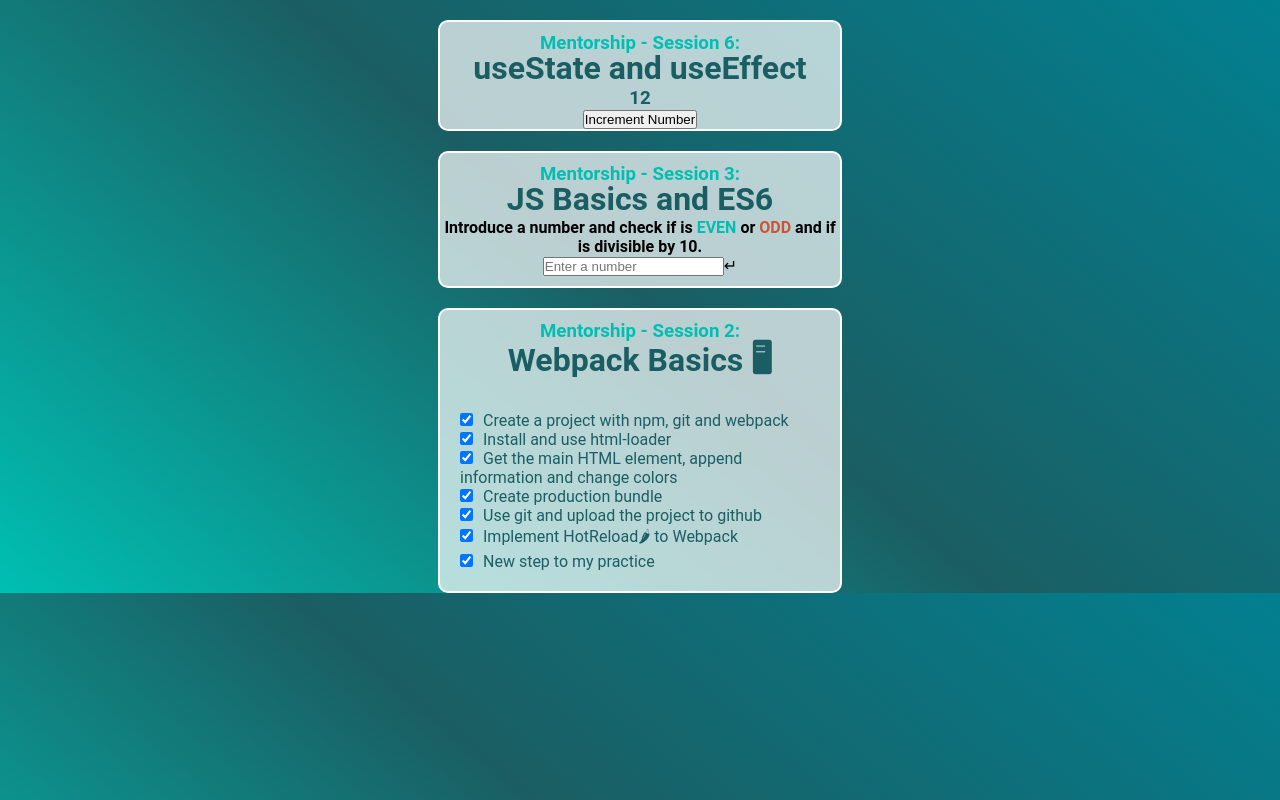
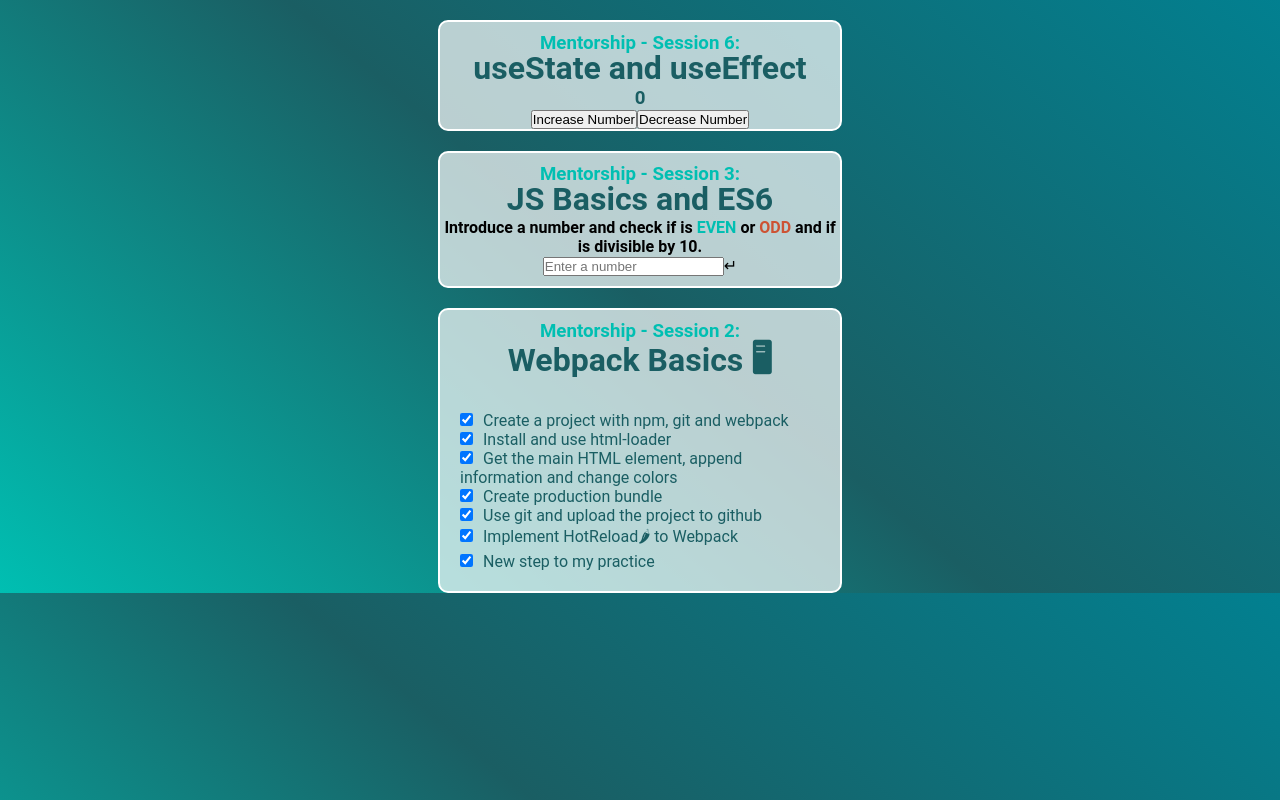
Before and after one commit to JuliNarvaez/session_4, a React (Create React App) app: page / in a window 1280 px wide. Built offline with nearby package versions, Linux system fonts and the light colour scheme.

Commit message:
statefull component added and session 6's activity finished

```diff
--- a/src/components/NumberButton/NumberButton.jsx
+++ b/src/components/NumberButton/NumberButton.jsx
@@ -1,7 +1,7 @@
-export default function NumberButton () {
+export default function NumberButton (props) {
     return (
-    <button>
-        Increment Number
+    <button onClick={props.funcType}>
+        {props.buttonName}
     </button>
     );
 }
--- a/src/components/NumberHandler/NumberHandler.jsx
+++ b/src/components/NumberHandler/NumberHandler.jsx
@@ -5,13 +5,22 @@ import Scaffold from "../scaffold/Scaffold";
 
 export default function NumberHandler () {
     const [count,setCount] = useState(0);
+    const incrementCount = () => {
+        setCount((prevNumber) => prevNumber +1)
+    }
+    const decreaseCount = () => {
+        setCount((prevNumber) => prevNumber -1)
+    }
+
     return (
         <Scaffold subTitle="Mentorship - Session 6:" mainTitle="useState and useEffect">
             <div className="main_container--center">
-            <NumberDisplay number={12} >
-            </NumberDisplay>
-            <NumberButton>
-            </NumberButton>
+                <NumberDisplay number={count} >
+                </NumberDisplay>
+                <NumberButton buttonName='Increase Number' funcType={incrementCount}>
+                </NumberButton>
+                <NumberButton buttonName='Decrease Number' funcType={decreaseCount}>
+                </NumberButton>
             </div>
         </Scaffold>
     )
```
